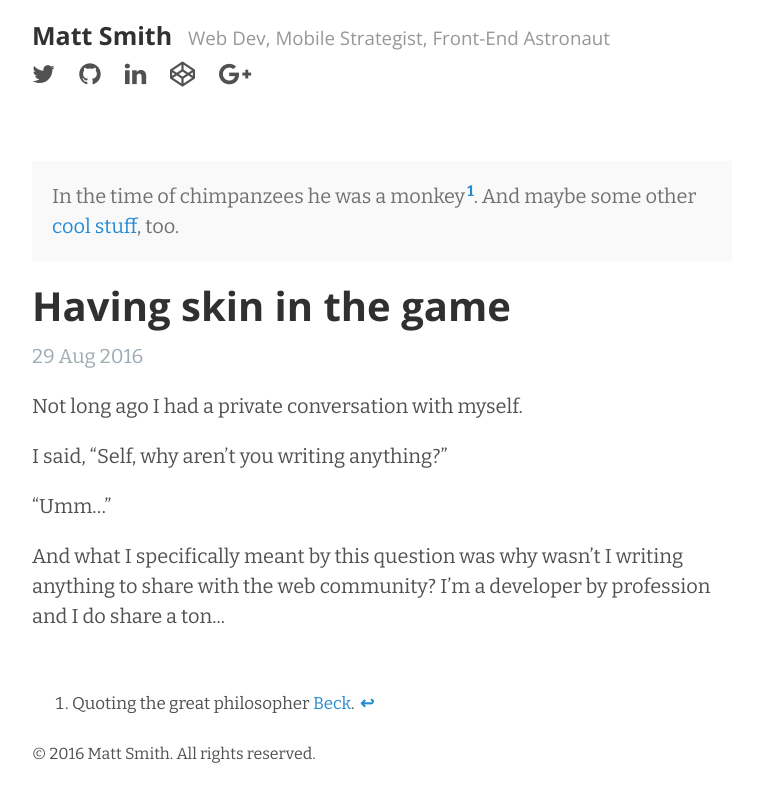
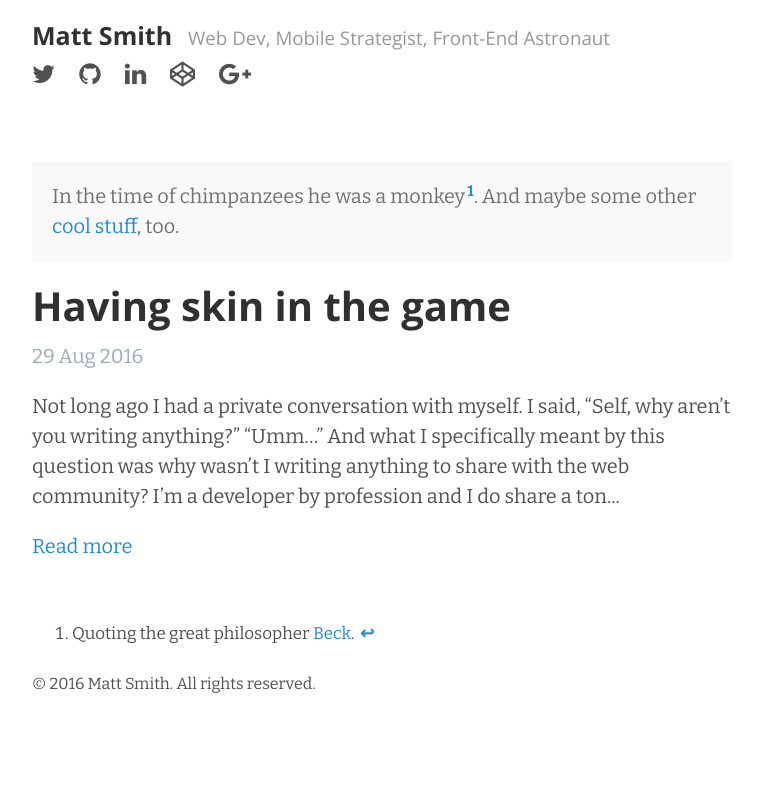
Before and after one commit to AllThingsSmitty/allthingssmitty.github.io, a Jekyll site: the page built from index.html, in a window 1280 px wide. Shown: the top 802 px of the page, without its empty margins (258-1019 px from the left). Built offline with Jekyll 4.4.1, drawn with Linux system fonts in a browser that asks for light colours; nearby versions of some CDN libraries; the list of posts is cut into pages by our own code; comment, search, counter and statistics services are not loaded.

Commit message:
Stripped HTML from preview

```diff
--- a/index.html
+++ b/index.html
@@ -18,7 +18,11 @@ title: Home
 
     <time datetime="{{ post.date | date_to_xmlschema }}" class="post-date">{{ post.date | date_to_string }}</time>
 
-    {{ post.content | truncatewords:50 }}
+    <p>
+    {{ post.content | strip_html | truncatewords:50 }}</p>
+
+    <p><a href="{{ post.url }}">Read more</a></p>
+
   </article>
   {% endfor %}
 </div>
```
